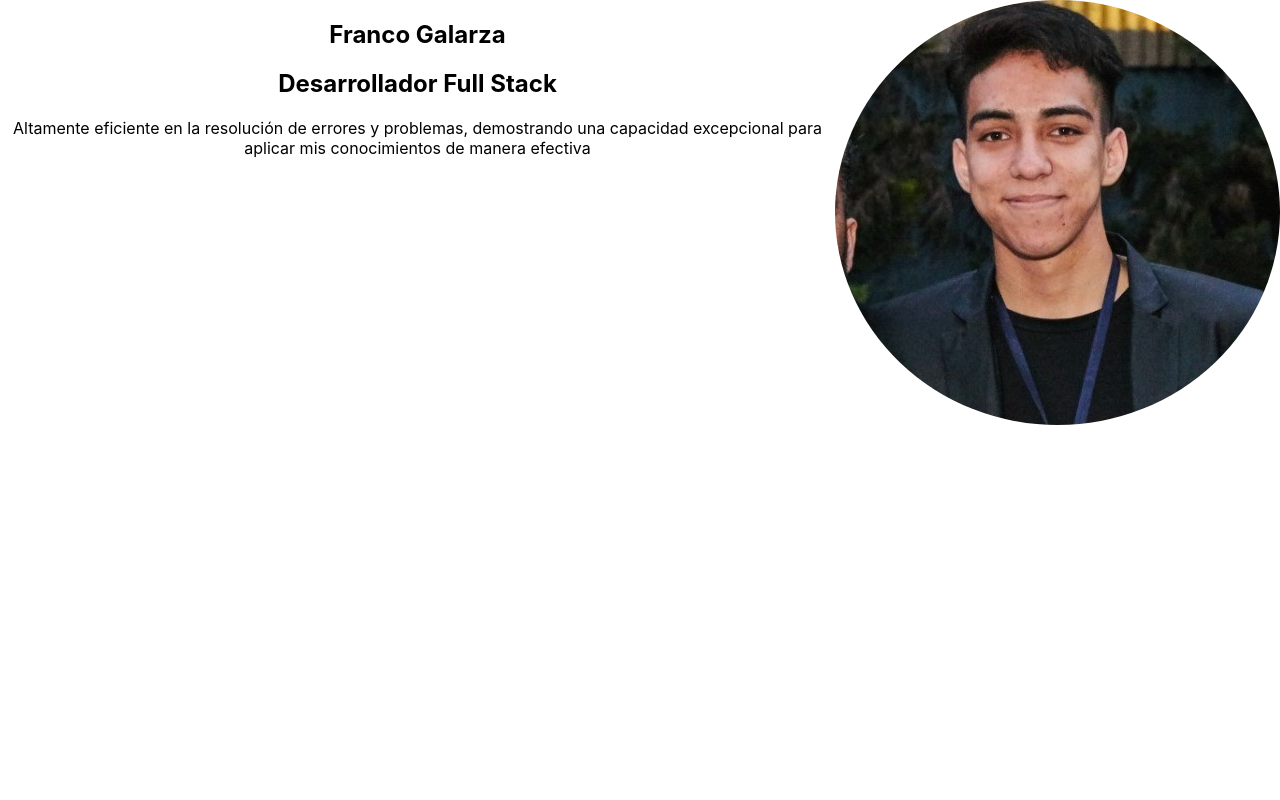
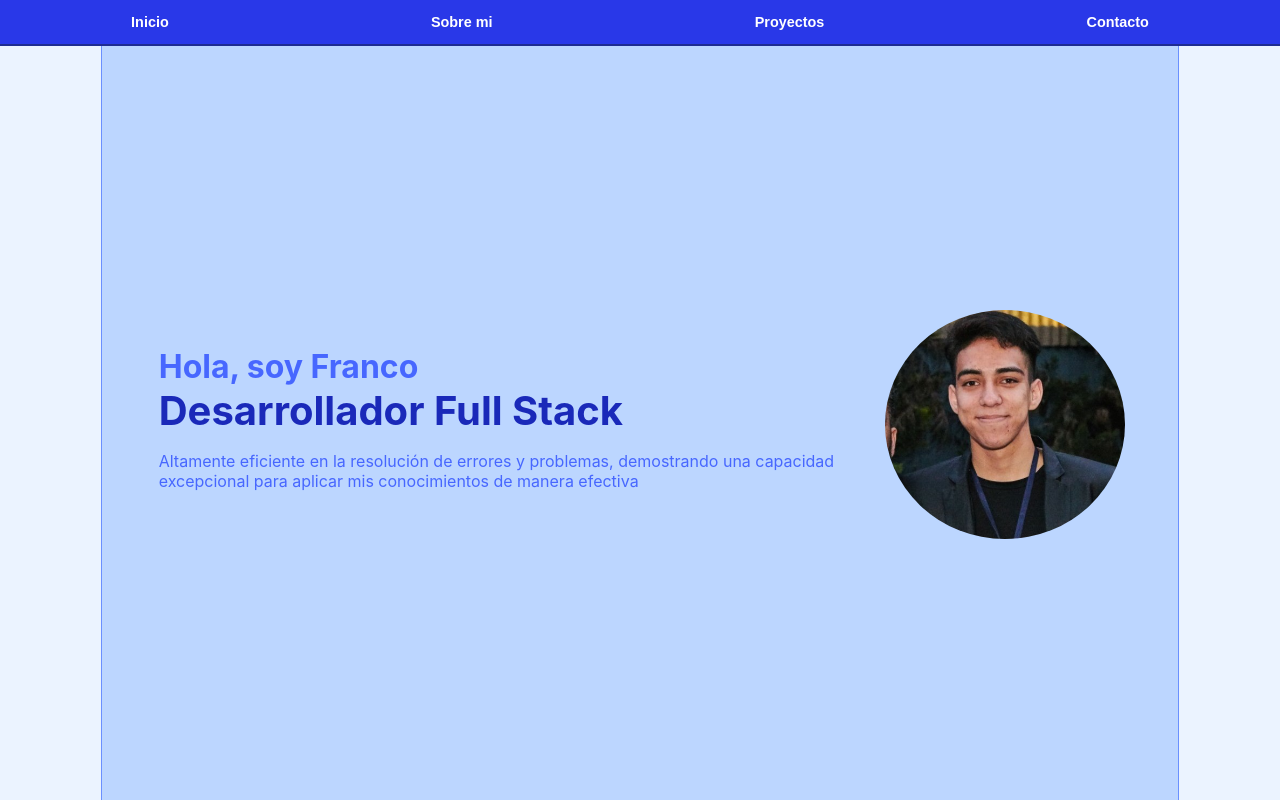
Before and after one commit to frgalarza/portfolio, a React (Create React App) app: page / in a window 1280 px wide. Shown: the top 800 px of the page. Built offline with nearby package versions, Linux system fonts and the light colour scheme.

Commit message:
Estilos banner, navbar y componente about

```diff
--- a/public/index.html
+++ b/public/index.html
@@ -7,37 +7,14 @@
     <meta name="theme-color" content="#000000" />
     <meta
       name="description"
-      content="Web site created using create-react-app"
+      content="Portfolio Franco Galarza, desarrollador full stack"
     />
     <link rel="apple-touch-icon" href="%PUBLIC_URL%/logo192.png" />
-    <!--
-      manifest.json provides metadata used when your web app is installed on a
-      user's mobile device or desktop. See https://developers.google.com/web/fundamentals/web-app-manifest/
-    -->
     <link rel="manifest" href="%PUBLIC_URL%/manifest.json" />
-    <!--
-      Notice the use of %PUBLIC_URL% in the tags above.
-      It will be replaced with the URL of the `public` folder during the build.
-      Only files inside the `public` folder can be referenced from the HTML.
-
-      Unlike "/favicon.ico" or "favicon.ico", "%PUBLIC_URL%/favicon.ico" will
-      work correctly both with client-side routing and a non-root public URL.
-      Learn how to configure a non-root public URL by running `npm run build`.
-    -->
-    <title>React App</title>
+    <title>Portfolio Franco Galarza</title>
   </head>
   <body>
     <noscript>You need to enable JavaScript to run this app.</noscript>
     <div id="root"></div>
-    <!--
-      This HTML file is a template.
-      If you open it directly in the browser, you will see an empty page.
-
-      You can add webfonts, meta tags, or analytics to this file.
-      The build step will place the bundled scripts into the <body> tag.
-
-      To begin the development, run `npm start` or `yarn start`.
-      To create a production bundle, use `npm run build` or `yarn build`.
-    -->
   </body>
 </html>
--- a/src/App.css
+++ b/src/App.css
@@ -1,38 +1,21 @@
 .App {
-  text-align: center;
+  display: flex;
+  justify-content: center;
 }
 
-.App-logo {
-  height: 40vmin;
-  pointer-events: none;
+.main {
+  display: flex;
+  flex-direction: column;
+  justify-content: center;
+  align-items: center;
+  width: 80%;
+  background-color: #bcd6ff;
+  padding: 2%;
+  border: 1px solid #6a90ff ;
+  color: #4767ff;
 }
 
-@media (prefers-reduced-motion: no-preference) {
-  .App-logo {
-    animation: App-logo-spin infinite 20s linear;
-  }
+/* Agrega un margen superior para evitar la superposición */
+.banner + .navbar {
+  margin-top: 100vh; /* Ajusta según el tamaño de tu banner */
 }
-
-.App-header {
-  background-color: #282c34;
-  min-height: 100vh;
-  display: flex;
-  flex-direction: column;
-  align-items: center;
-  justify-content: center;
-  font-size: calc(10px + 2vmin);
-  color: white;
-}
-
-.App-link {
-  color: #61dafb;
-}
-
-@keyframes App-logo-spin {
-  from {
-    transform: rotate(0deg);
-  }
-  to {
-    transform: rotate(360deg);
-  }
-}
--- a/src/App.js
+++ b/src/App.js
@@ -1,10 +1,16 @@
 import Banner from './Components/Banner/Banner';
+import Navbar from './Components/Navbar/Navbar';
+import About from './Components/About/About';
 import './App.css';
 
 function App() {
   return (
     <div className="App">
-      <Banner/>
+      <Navbar className="navbar"/>
+      <main className='main'>
+        <Banner className="banner"/>
+        <About />
+      </main>
     </div>
   );
 }
--- a/src/Components/About/About.jsx
+++ b/src/Components/About/About.jsx
@@ -0,0 +1,10 @@
+const About = () => {
+    return <section>
+        <h2>Sobre Mí</h2>
+        <p>Soy <strong>Desarrollador Full Stack</strong> y estudiante de Ingenieria en Sistemas. Apasionado por la tecnologia, hambriento de conocimiento y de demostrar mi valor al mundo</p>
+        <h3>Mis ambiciones: </h3>
+        <p>Demostrarme a mi mismo que soy capaz de todo lo que me proponga y convertirme en la mejor versión de mi</p>
+    </section>
+}
+
+export default About
--- a/src/Components/Banner/Banner.jsx
+++ b/src/Components/Banner/Banner.jsx
@@ -2,16 +2,16 @@ import foto from './img/recorte.jpg'
 import styles from './Banner.module.css'
 
 const Banner = ()=> {
-    return <section className={styles.section}>
-        <div>
-            <h1>Franco Galarza</h1>
-            <h2>Desarrollador Full Stack</h2>
+    return <header className={styles.header}>
+        <div className={styles.divHeader}>
+            <h1 className={styles.title}>Hola, soy Franco</h1>
+            <h2 className={styles.h2}>Desarrollador Full Stack</h2>
             <p>Altamente eficiente en la resolución de errores y problemas, demostrando una capacidad excepcional para aplicar mis conocimientos de manera efectiva</p>
         </div>
         <div>
             <img src={foto} alt="foto de perfil" className={styles.img}/>
         </div>
-    </section>
+    </header>
 }
 
 export default Banner
--- a/src/Components/Banner/Banner.module.css
+++ b/src/Components/Banner/Banner.module.css
@@ -1,7 +1,27 @@
-.section {
+.header {
     display: flex;
+    height: 100vh; /* Ajusta la altura al 100% de la ventana */
+    align-items: center; /* Centra verticalmente el contenido del banner */
+}
+
+.divHeader {
+    text-align: left;
+    padding: 3%;
+}
+
+.title {
+    padding: 0;
+    margin: 0;
+  }
+
+
+.h2{
+    color: #1a29b9;
+    font-size: 250%;
+    margin: 0;
 }
 
 .img {
     border-radius: 50%;
+    width: 90%;
 }
--- a/src/Components/Navbar/Navbar.jsx
+++ b/src/Components/Navbar/Navbar.jsx
@@ -0,0 +1,12 @@
+import styles from './Navbar.module.css'
+
+const Navbar = () => {
+    return <nav className={styles.navbar}>
+        <button className={styles.button}>Inicio</button>
+        <button className={styles.button}>Sobre mi</button>
+        <button className={styles.button}>Proyectos</button>
+        <button className={styles.button}>Contacto</button>
+    </nav>
+}
+
+export default Navbar
--- a/src/Components/Navbar/Navbar.module.css
+++ b/src/Components/Navbar/Navbar.module.css
@@ -0,0 +1,23 @@
+.navbar{
+    display: flex;
+    position:fixed;
+    width: 100%;
+    height: max-content;
+    padding: 1%;
+    justify-content: space-around;
+    background-color: #2938e8;
+    border-bottom: 2px solid #1e2c91;
+    z-index: 1;
+}
+
+.button{
+    background-color: transparent;
+    font-weight: 800;
+    font-size: 90%;
+    color: white;
+    border: none;
+}
+
+.button:hover{
+    cursor: pointer;
+}
--- a/src/index.css
+++ b/src/index.css
@@ -5,6 +5,7 @@ body {
     sans-serif;
   -webkit-font-smoothing: antialiased;
   -moz-osx-font-smoothing: grayscale;
+  background-color: #ebf3ff;
 }
 
 code {
```
Also changed, not shown: 1 other file (tests, documents, lock files or other folders).
